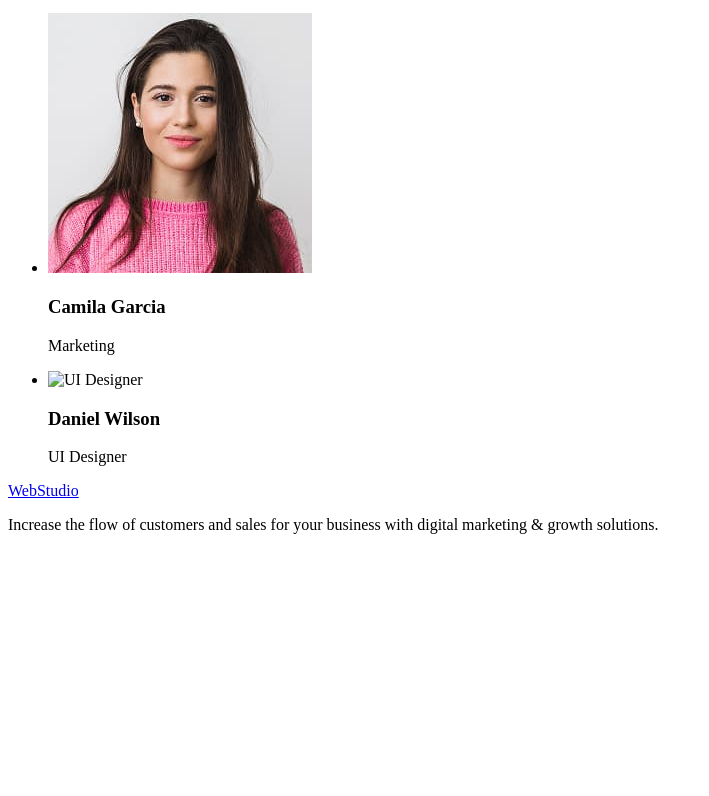
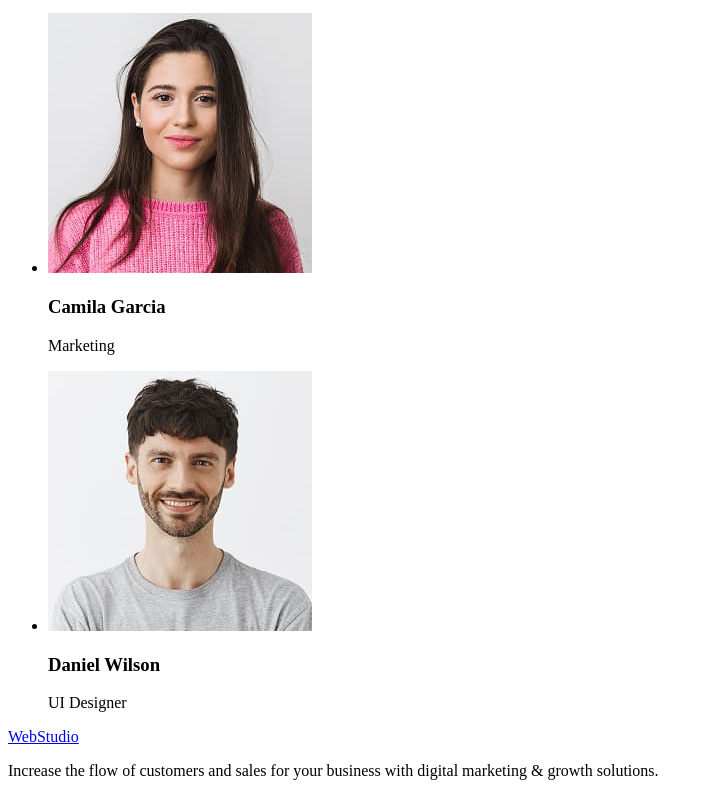
Before and after one commit to anastasiia-riumina/goit-markup-hw-01, a plain HTML site: page index.html in a window 1280 px wide. Shown: the part 1344-2140 px from the top of the page, without its empty margins (0-709 px from the left). Before the commit the page ends 1894 px from the top, so only its background shows below. Drawn offline with Linux system fonts and the light colour scheme.

Commit message:
Update index.html

```diff
--- a/index.html
+++ b/index.html
@@ -94,7 +94,7 @@
           </li>
           <li>
             <img
-              src="./images/uidesignerjpg"
+              src="./images/uidesigner.jpg"
               alt="UI Designer"
               width="264"
               height="260"
```
